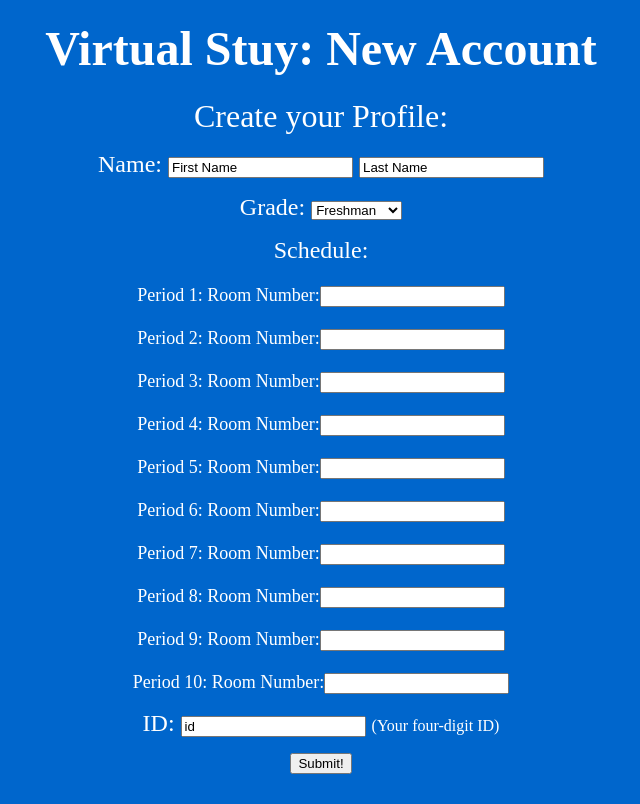
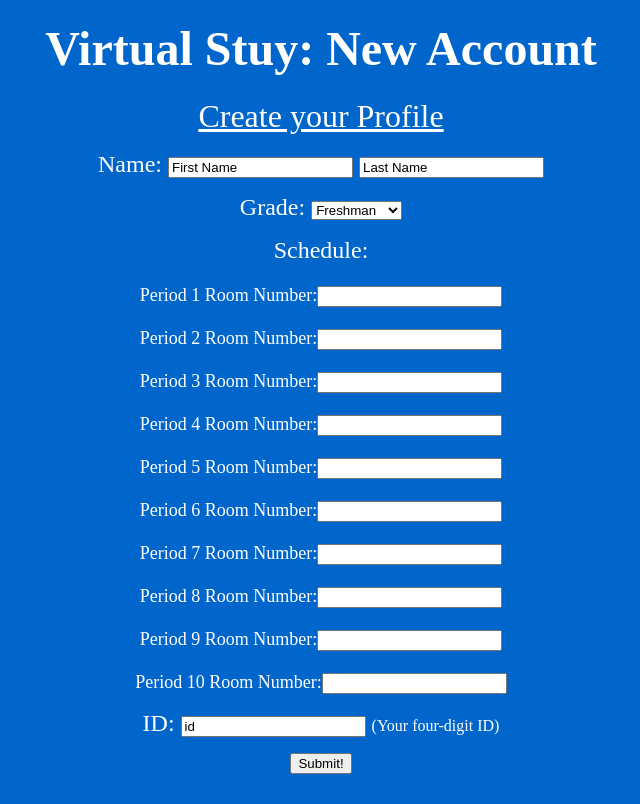
Before and after one commit to dkurk/DOHS, a Flask app: page /account in a window 1280 px wide. Shown: the whole page, without its empty margins (325-965 px from the left). Run offline with Flask 2, Linux system fonts and the light colour scheme; some libraries are stand-ins or nearby versions.

Commit message:
I made a few edits to the formatting of account.html

```diff
--- a/templates/account.html
+++ b/templates/account.html
@@ -27,7 +27,7 @@ New Account
 </div>
 
 <font size = 6>
-Create your Profile:
+<u>Create your Profile</u>
 </font>
 <p>
 
@@ -51,34 +51,34 @@ Schedule:
 <font size = 4>
 <p>
 
-Period 1: Room Number:<input type=text class="rooms">
+Period 1 Room Number:<input type=text class="rooms">
 <p>
 
-Period 2: Room Number:<input type=text class="rooms">
+Period 2 Room Number:<input type=text class="rooms">
 <p>
 
-Period 3: Room Number:<input type=text class="rooms">
+Period 3 Room Number:<input type=text class="rooms">
 <p>
 
-Period 4: Room Number:<input type=text class="rooms">
+Period 4 Room Number:<input type=text class="rooms">
 <p>
 
-Period 5: Room Number:<input type=text class="rooms">
+Period 5 Room Number:<input type=text class="rooms">
 <p>
 
-Period 6: Room Number:<input type=text class="rooms">
+Period 6 Room Number:<input type=text class="rooms">
 <p>
 
-Period 7: Room Number:<input type=text class="rooms">
+Period 7 Room Number:<input type=text class="rooms">
 <p>
 
-Period 8: Room Number:<input type=text class="rooms">
+Period 8 Room Number:<input type=text class="rooms">
 <p>
 
-Period 9: Room Number:<input type=text class="rooms">
+Period 9 Room Number:<input type=text class="rooms">
 <p>
 
-Period 10: Room Number:<input type=text class="rooms">
+Period 10 Room Number:<input type=text class="rooms">
 
 <font size = 5>
 <p>
```
